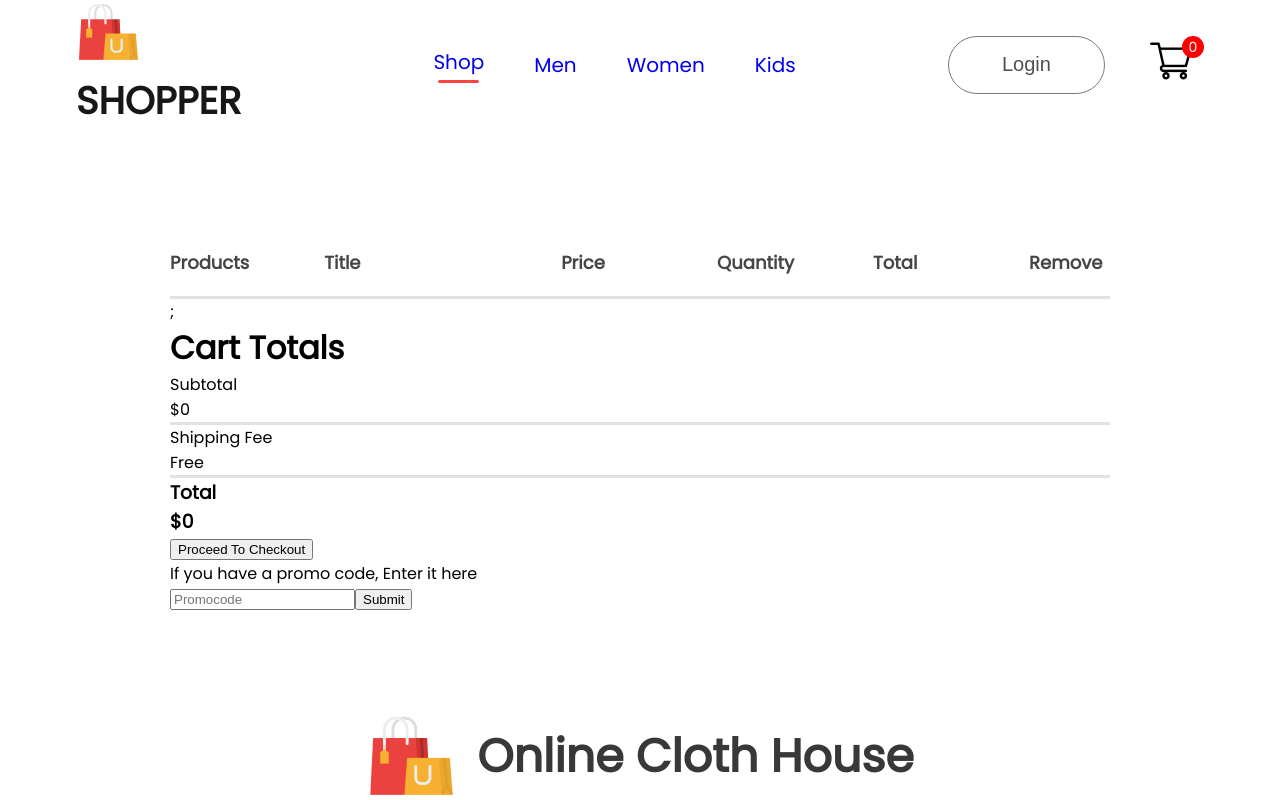
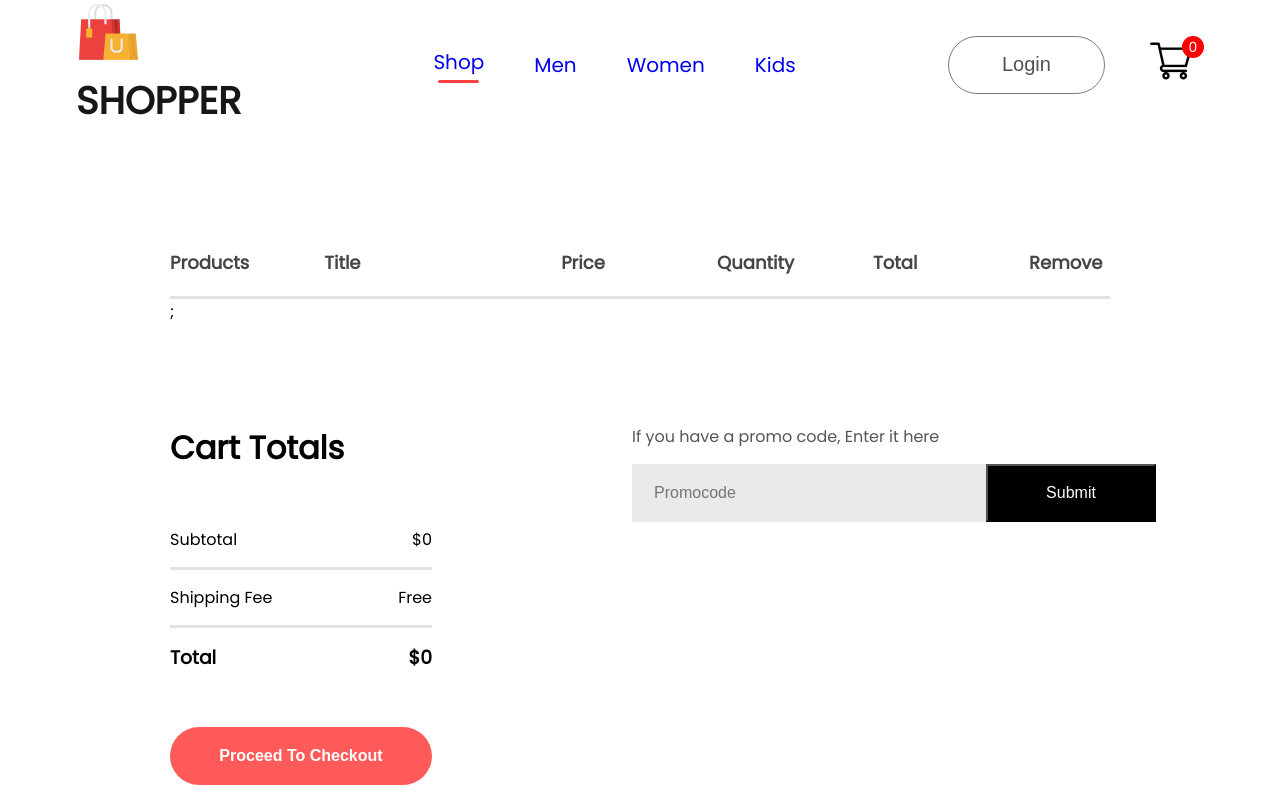
Before and after one commit to baized1245/Online-Cloth-Shop, a React (Vite) app in the folder frontend/: page /cart in a window 1280 px wide. Shown: the top 800 px of the page. Built offline with nearby package versions, Linux system fonts and the light colour scheme.

Commit message:
Add css in CartItems component

```diff
--- a/frontend/src/Components/CartItems/CartItems.css
+++ b/frontend/src/Components/CartItems/CartItems.css
@@ -35,5 +35,61 @@
     background: #fff;
 }
 .cartitems-down{
-
+  display: flex;
+  margin: 100px 0px;
 }
+.cartitems-total{
+    flex: 1;
+    display: flex;
+    flex-direction: column;
+    margin-right: 200px;
+    gap: 40px;
+}
+.cartitems-total-item{
+    display: flex;
+    justify-content: space-between;
+    padding: 15px 0px;
+}
+.cartitems-total button{
+    width: 262px;
+    height: 58px;
+    outline: none;
+    border: none;
+    background: #ff5a5a;
+    color: #fff;
+    font-size: 16px;
+    font-weight: 600;
+    cursor: pointer;
+    border-radius: 30px;
+}
+.cartitems-promocode{
+    flex: 1;
+    font-size: 16px;
+    font-weight: 500;
+}
+.cartitems-promocode p{
+    color: #555;
+}
+.cartitems-promobox{
+    width: 504px;
+    margin-top: 15px;
+    padding-left: 20px;
+    height: 58px;
+    background: #eaeaea;
+}
+.cartitems-promobox input{
+    border: none;
+    outline: none;
+    background: transparent;
+    font-size: 16px;
+    width: 330px;
+    height: 50px;
+}
+.cartitems-promobox button{
+    width: 170px;
+    height: 58px;
+    font-size: 16px;
+    background: black;
+    color: white;
+    cursor: pointer;
+}
```
